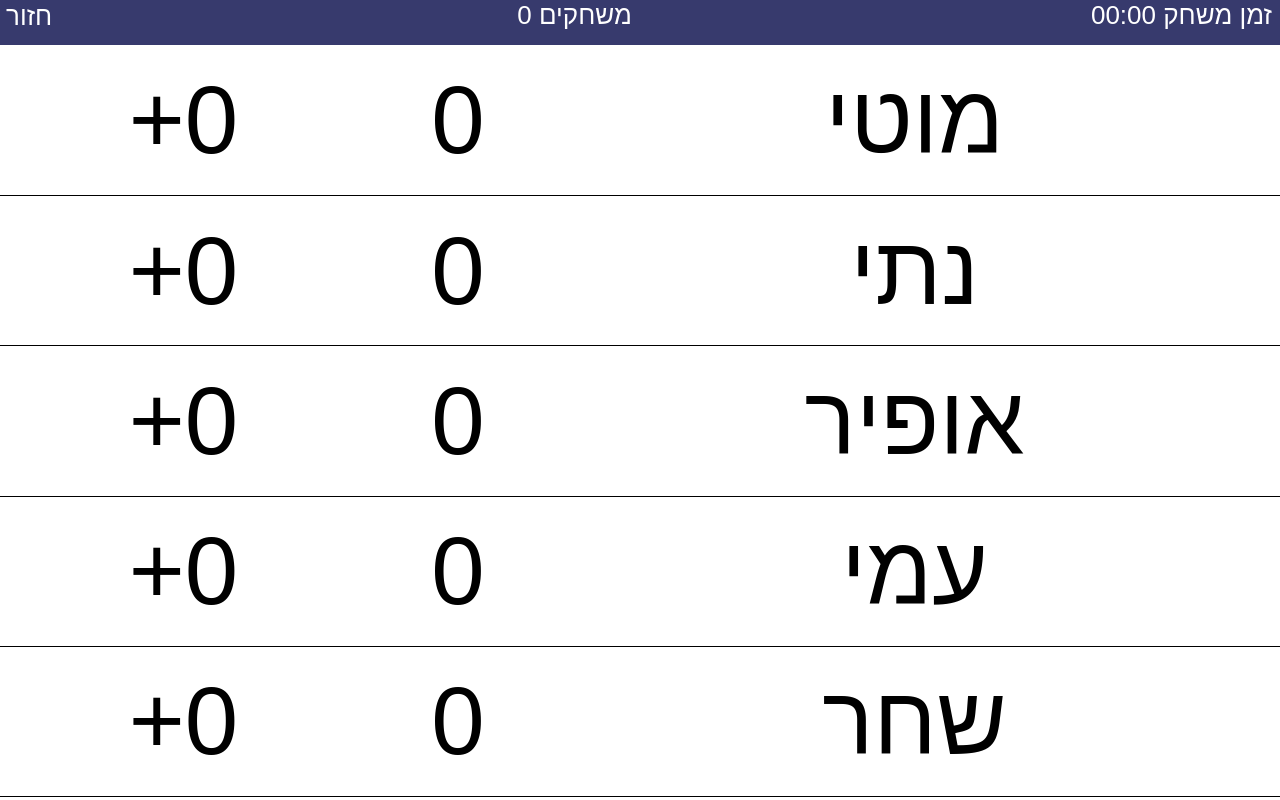
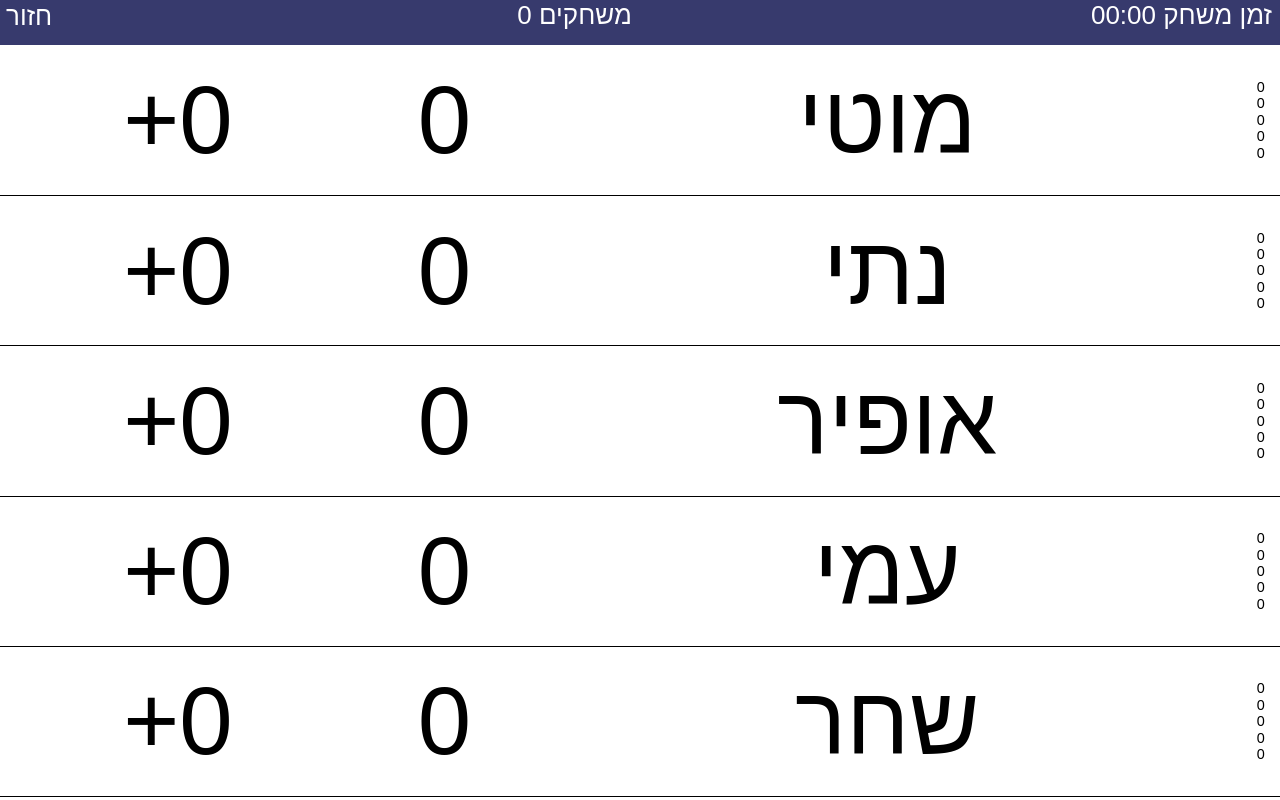
Before and after one commit to shl3vi/asshole, a React (Create React App) app: page / in a window 1280 px wide. Both pictures are taken after a click on the button "התחל". Built offline with nearby package versions, Linux system fonts and the light colour scheme.

Commit message:
add positions statistics

```diff
--- a/src/screens/Board/Board.js
+++ b/src/screens/Board/Board.js
@@ -62,7 +62,7 @@ export class Board extends Component {
 		if (players[name].clicked) {
 			return;
 		}
-		const playersNew = _.cloneDeep(players);;
+		const playersNew = _.cloneDeep(players);
 
 		playersNew[name].clicked = true;
 		let totalClickedNew = totalClicked + 1;
--- a/src/screens/Board/PlayerLine/PlayerLine.css
+++ b/src/screens/Board/PlayerLine/PlayerLine.css
@@ -10,3 +10,8 @@ td {
  font-size: 6em;
  border-bottom:1pt solid black;
 }
+
+.player-line table td {
+  font-size: 0.15em;
+  border-bottom: none;
+}
--- a/src/screens/Board/PlayerLine/PlayerLine.js
+++ b/src/screens/Board/PlayerLine/PlayerLine.js
@@ -12,10 +12,23 @@ export class PlayerLine extends Component {
 				</div>
 			</td>
 		);
-	}
+  }
+
+	createPositionsStatisticsTdContent(positions) {
+		return (
+      <table>
+        {positions.map((position,i) => {
+          return <tr>
+            <td><span>{position}</span></td>
+          </tr>
+        })}
+      </table>
+		);
+  }
+
   render() {
-		const {player, handleClick, lineHeight, gap} = this.props;
-		const {name, score, clicked} = player;
+    const {player, handleClick, lineHeight, gap} = this.props;
+		const {name, score, clicked, positions} = player;
     return (
 			<tr
 				style={ { height:  `${lineHeight}%`} }
@@ -25,6 +38,7 @@ export class PlayerLine extends Component {
 				{this.createTd(`+${gap}`)}
 				{this.createTd(score)}
 				{this.createTd(name)}
+        {this.createTd(this.createPositionsStatisticsTdContent(positions))}
 			</tr>
     );
   }
```
